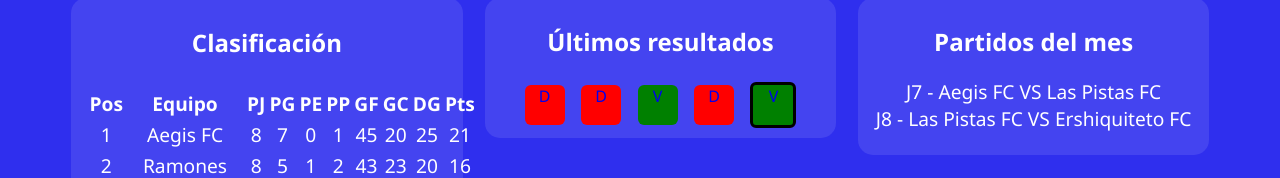
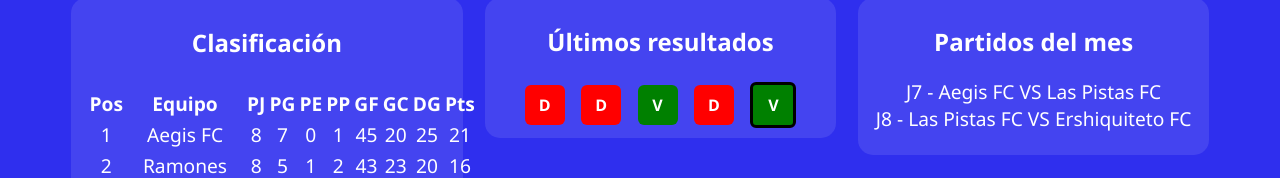
Before and after one commit to pedrovalcarcel/laspistas.github.io, a plain HTML site: page index.html in a window 1280 px wide. Shown: the part 181-359 px from the top of the page. Drawn offline with Linux system fonts and the light colour scheme.

Commit message:
styles.css

```diff
--- a/styles.css
+++ b/styles.css
@@ -81,6 +81,12 @@ nav a:hover{
     width: 40px;
     height: 40px;
     border-radius: 6px;
+    color: white;
+    font-weight: bold;
+    display: flex;
+    align-items: center;
+    justify-content: center;
+    font-family: 'Segoe UI', Tahoma, Geneva, Verdana, sans-serif;
 }
 .cuadrado-resultado.ultimo{
     border: 3px solid black;
```
